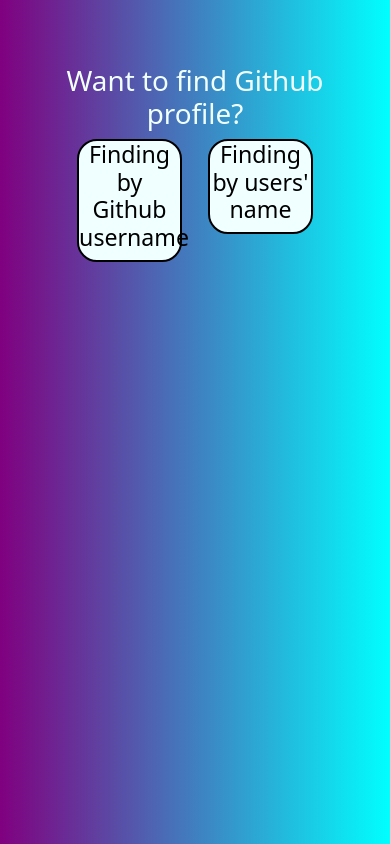
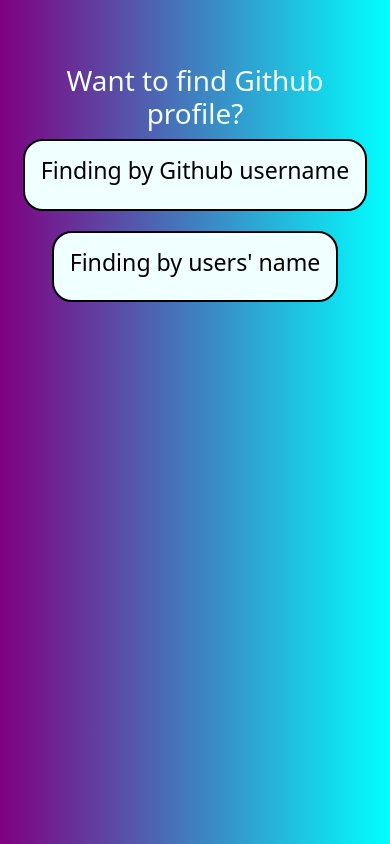
Before and after one commit to drakenevadie19/ghProfileFinder, a React (Create React App) app in the folder front-end/: page / in a window 390 px wide. Built offline with nearby package versions, Linux system fonts and the light colour scheme.

Commit message:
New Change: Add CSS for both page

```diff
--- a/front-end/src/App.css
+++ b/front-end/src/App.css
@@ -24,6 +24,7 @@
   width: 40%;
   height: 15%;
   border-radius: 20px;
+  padding: 1em;
   border: 2px black solid;
   background-color: azure;
 }
@@ -33,6 +34,21 @@
   border: 2px blue dotted;
 }
 
+@media only screen and (max-width: 992px) {
+  .find-box-frame {
+    flex-direction: column;
+    align-items: center;
+    gap: 20px;
+  }
+
+  .find-box {
+    width: max-content;
+    padding: 1em;
+  }
+}
+
+/*------------------------------------------------------------------------------*/
+/* Individual page */
 .find-frame {
   display: flex;
   flex-direction: column;
```
